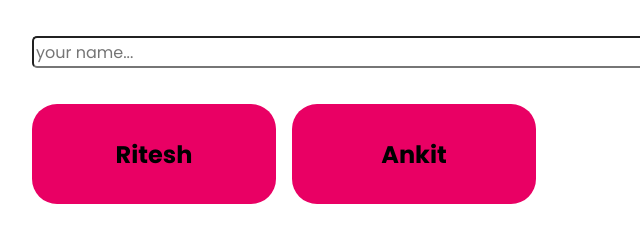
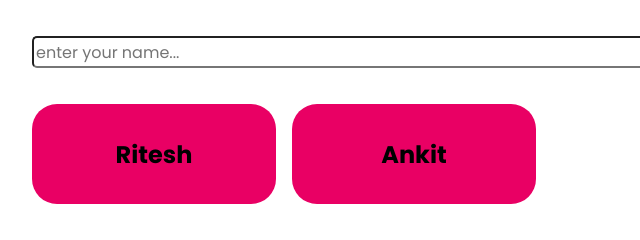
Before and after one commit to RITESHKUMARTHAKUR/demo_github, a plain HTML site: page index.html in a window 1280 px wide. Shown: the full height of the page, 96-736 px from the left. Drawn offline with Linux system fonts and the light colour scheme.

Commit message:
intial commit

```diff
--- a/index.html
+++ b/index.html
@@ -14,7 +14,7 @@
 <body>
     <div class="name-container">
         <div class="input-group">
-            <input onchange="search_names()" type="text" id="searchbar" placeholder="your name...">
+            <input onchange="search_names()" type="text" id="searchbar" placeholder="enter your name...">
             <button onclick="search_names()">submit</button>
         </div>
         <div class="names-display" id="names-display">
```
